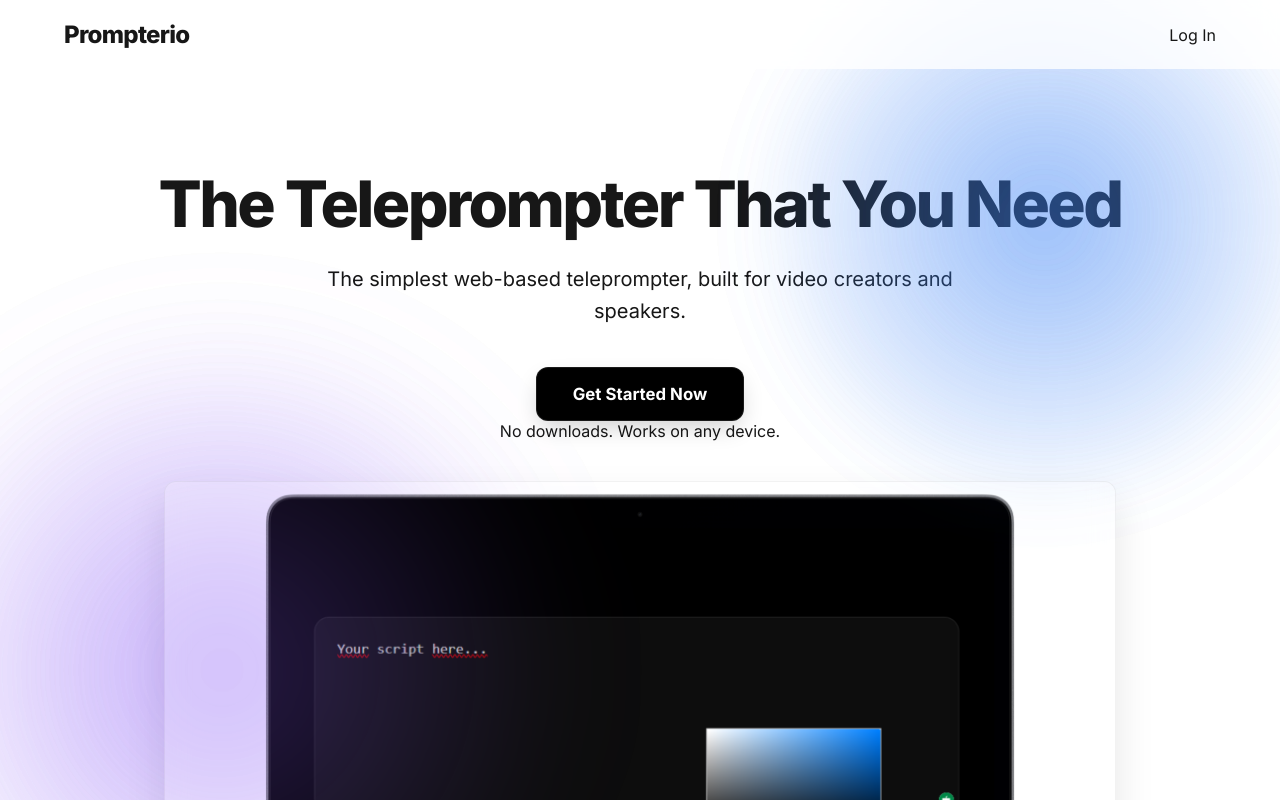
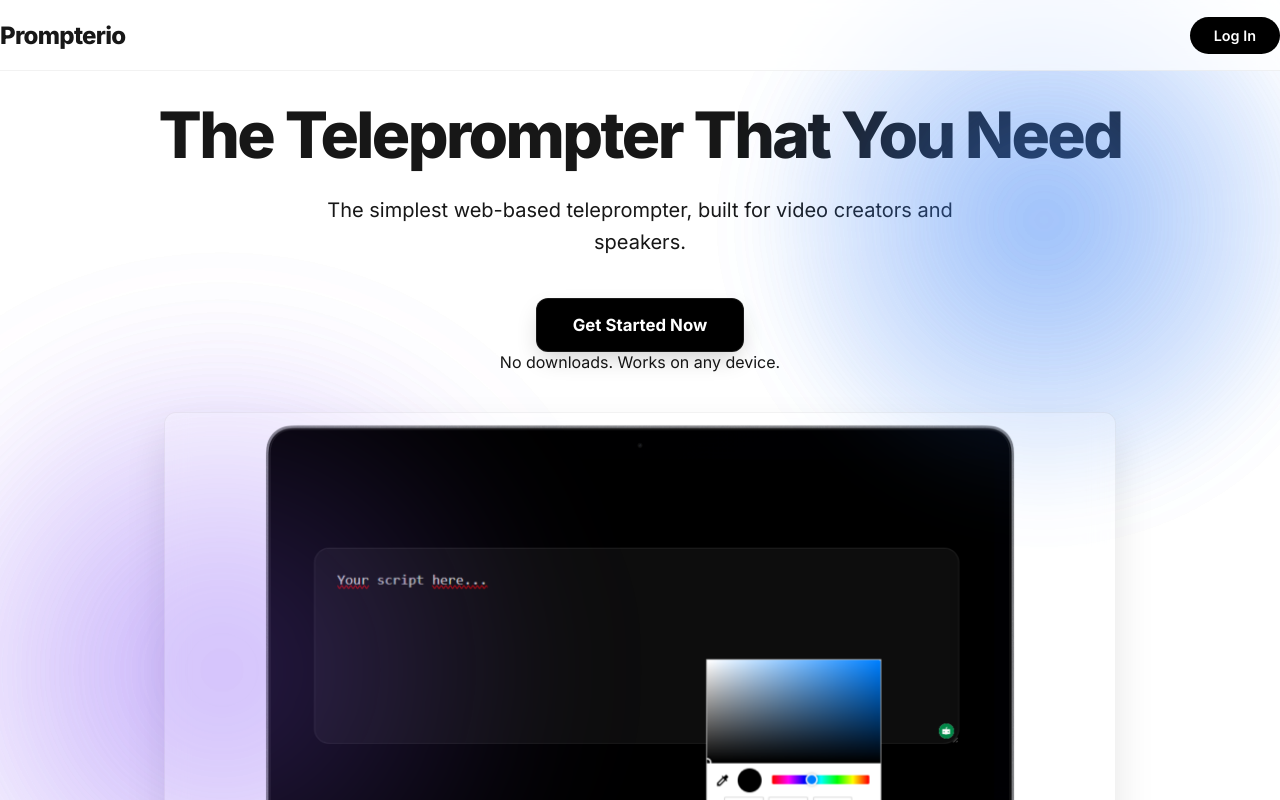
Before and after one commit to paulong/Prompterio, a Next.js app: page / in a window 1280 px wide. Shown: the top 800 px of the page. Built offline with nearby package versions, Linux system fonts and the light colour scheme; no server answers.

Commit message:
ADD [Navvar fixes I ugessl]

```diff
--- a/src/app/page.js
+++ b/src/app/page.js
@@ -40,16 +40,22 @@ export default function Home() {
 
       {/* --- 1. Navigation Bar (Dynamic) --- */}
   <nav className={styles.navbar}>
-
   <h1>Prompterio</h1>
   <div className={styles.navLinks}>
     {status === "loading" ? (
       <span>...</span>
     ) : session ? (
-            <div className={styles.userMenu}>
-              <span className={styles.welcomeText}>Hi, {session.user.name?.split(' ')[0] || "User"}</span>
-              <Link href="/app" className={styles.appLink}>Open App</Link>
-              <button onClick={() => signOut()} className={styles.signoutBtn}>Logout</button>
+      /* Añadimos un estilo inline de flex y gap para forzar la separación */
+      <div className={styles.userMenu} style={{ display: 'flex', alignItems: 'center', gap: '20px' }}>
+        <span className={styles.welcomeText}>
+          Hi, {session.user.name?.split(' ')[0] || "User"}
+        </span>
+        <Link href="/app" className={styles.appLink}>
+          Open App
+        </Link>
+        <button onClick={() => signOut()} className={styles.signoutBtn}>
+          Logout
+        </button>
       </div>
     ) : (
       <Link href="/auth" className={styles.loginBtn}> Log In </Link>
--- a/src/app/page.module.css
+++ b/src/app/page.module.css
@@ -39,22 +39,84 @@
 
 /* --- Navigation --- */
 .navbar {
+position: fixed;
+  top: 0;
+  left: 0;
+  width: 100%;
+  height: 70px;
   display: flex;
   justify-content: space-between;
   align-items: center;
-  padding: 1.25rem 5%;
-  background: rgba(255, 255, 255, 0.8);
-  backdrop-filter: blur(10px); /* Efecto cristal */
-  position: sticky;
-  top: 0;
-  z-index: 100;
-  border-bottom: 1px solid var(--border-color);
+
+  z-index: 2000;
+  background: rgba(255, 255, 255, 0.7);
+  backdrop-filter: blur(10px);
+  border-bottom: 1px solid rgba(0, 0, 0, 0.05);
 }
 
 .navbar h1 {
   font-size: 1.5rem;
   font-weight: 800;
   letter-spacing: -0.03em;
+}
+
+/* --- Arreglo del Menú de Usuario --- */
+.navLinks {
+display: flex !important;
+  align-items: center !important;
+}
+
+.userMenu {
+  display: flex;
+  align-items: center;
+  gap: 15px; /* Espacio real entre Hi Paulo, Open App y Logout */
+}
+
+.welcomeText {
+  color: #4b5563;
+  font-weight: 500;
+}
+
+.appLink {
+background: #000;
+  color: #fff !important;
+  padding: 8px 16px;
+  border-radius: 8px;
+  text-decoration: none;
+  font-weight: 700;
+  font-size: 0.85rem;
+  margin: 0 10px; /* Margen extra por seguridad */
+}
+
+.appLink:hover {
+  transform: translateY(-2px);
+  background: #222;
+}
+
+.signoutBtn {
+background: #f3f4f6;
+  border: none;
+  padding: 8px 12px;
+  border-radius: 8px;
+  color: #ef4444;
+  font-weight: 600;
+  cursor: pointer;
+  font-size: 0.8rem;
+}
+
+.signoutBtn:hover {
+  opacity: 0.7;
+}
+
+/* Reajuste del loginBtn original para que combine */
+.loginBtn {
+  background: #000;
+  color: #fff !important;
+  padding: 10px 24px;
+  border-radius: 50px;
+  text-decoration: none;
+  font-weight: 600;
+  font-size: 0.9rem;
 }
 
 /* --- Hero Section --- */
```
Lines whose indentation alone changed are shown as unchanged.
